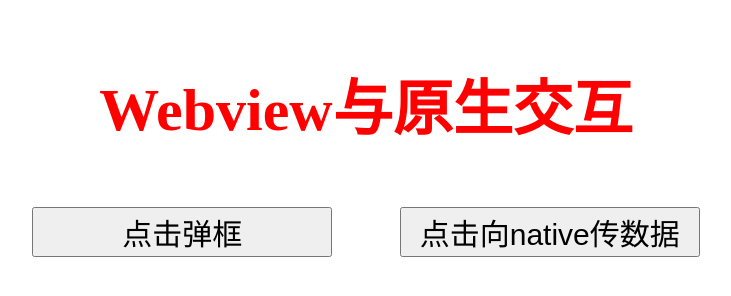
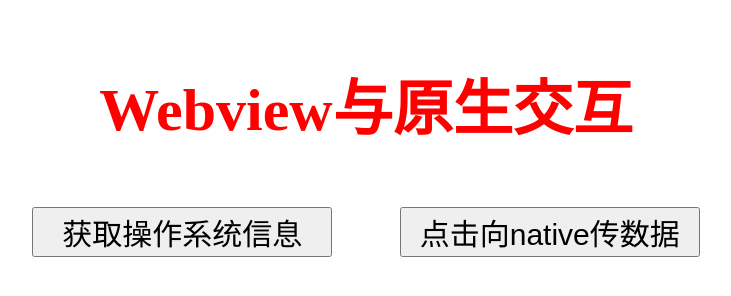
Before and after one commit to ashu0000008/h5-hello, a plain HTML site: page index.html in a window 1280 px wide. Shown: the whole page, without its empty margins (274-1005 px from the left). Drawn offline with Linux system fonts and the light colour scheme.

Commit message:
小修改

```diff
--- a/index.html
+++ b/index.html
@@ -35,7 +35,7 @@
 
         <h1>Webview与原生交互</h1>
         <h2></h2>
-        <button onclick="alertAction()">点击弹框</button>
+        <button onclick="alertAction()">获取操作系统信息</button>
         <button onclick="buttonAction()">点击向native传数据</button>
 
 
```
